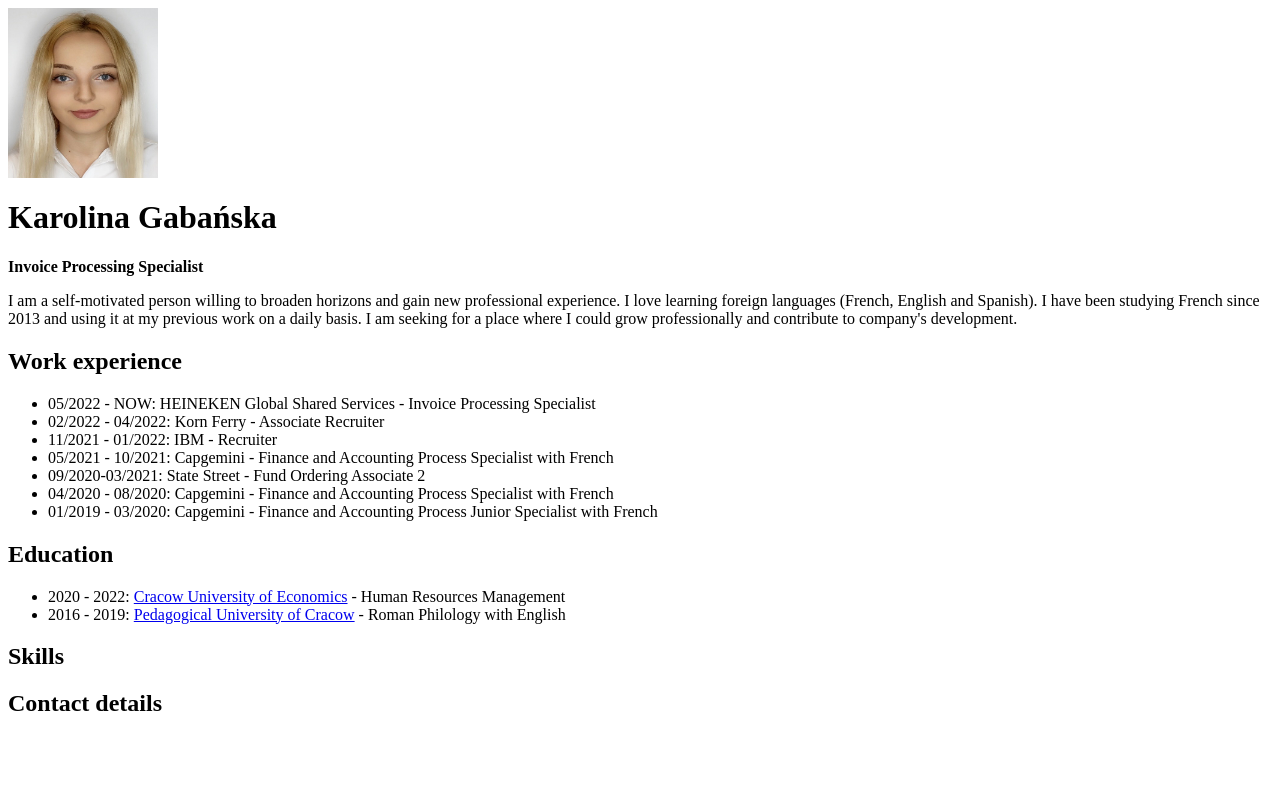
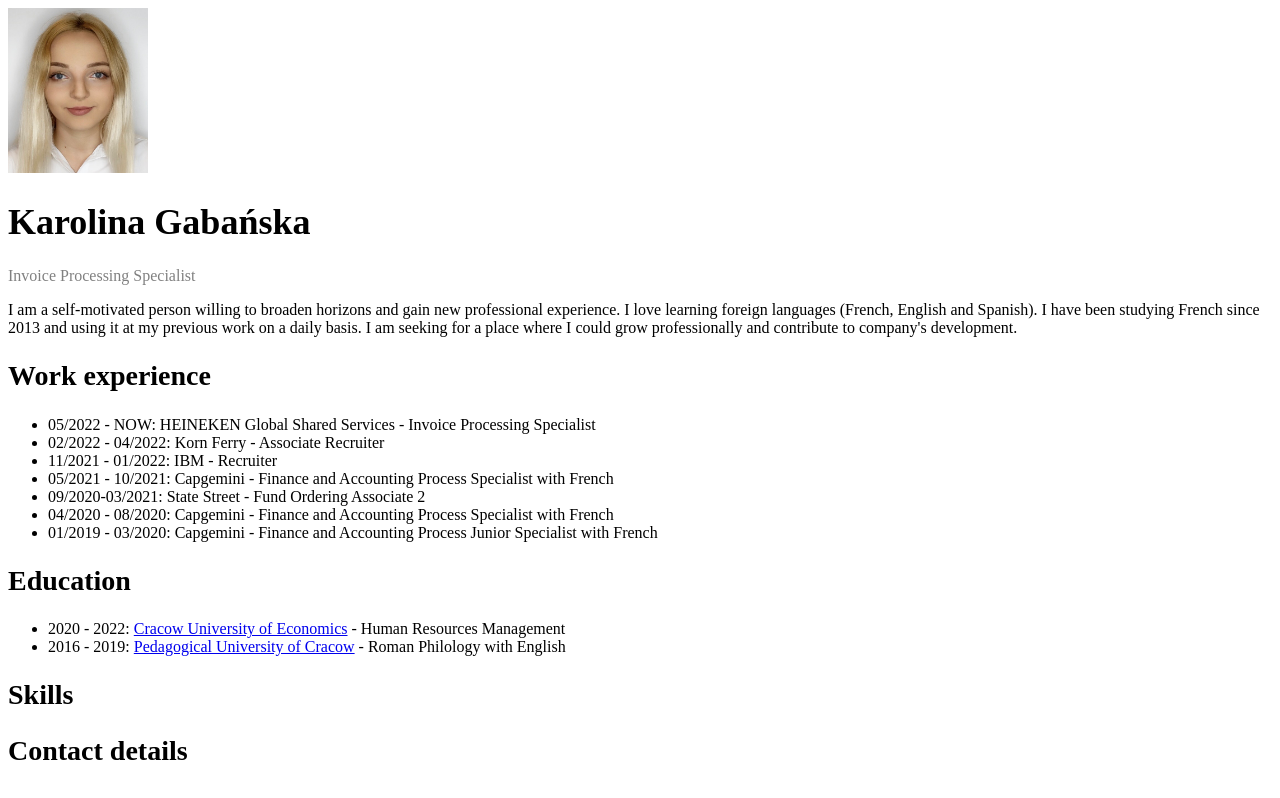
Before and after one commit to karolina-gabanska/CV, a plain HTML site: page index.html in a window 1280 px wide. Drawn offline with Linux system fonts and the light colour scheme.

Commit message:
CSS styles added

```diff
--- a/index.html
+++ b/index.html
@@ -1,6 +1,23 @@
-<img src="IMG-0721.JPG" width="150px" height="170px"></img>
+<!DOCTYPE html>
+<html>
+    <head>
+        <title>Karolina Gabańska - CV</title>
+        <style>
+            h2 {
+                font-size: 28px;
+            }
+            h1 {
+                font-size: 36px;
+            }
+            span {
+                color: grey;
+            }
+        </style>
+    </head>
+    <body>
+        <img src="IMG-0721.JPG" width="140px" height="165px"/>
         <h1>Karolina Gabańska</h1>
-<span><b>Invoice Processing Specialist</b></span>
+        <span>Invoice Processing Specialist</span>
         <p>I am a self-motivated person willing to broaden horizons and gain new professional experience.
         I love learning foreign languages (French, English and Spanish).
         I have been studying French since 2013 and using it at my previous work on a daily basis.
@@ -22,3 +39,5 @@ I am seeking for a place where I could grow professionally and contribute to com
         </ul>
         <h2>Skills</h2>
         <h2>Contact details</h2>
+    </body>
+</html>
```
Lines whose indentation alone changed are shown as unchanged.
